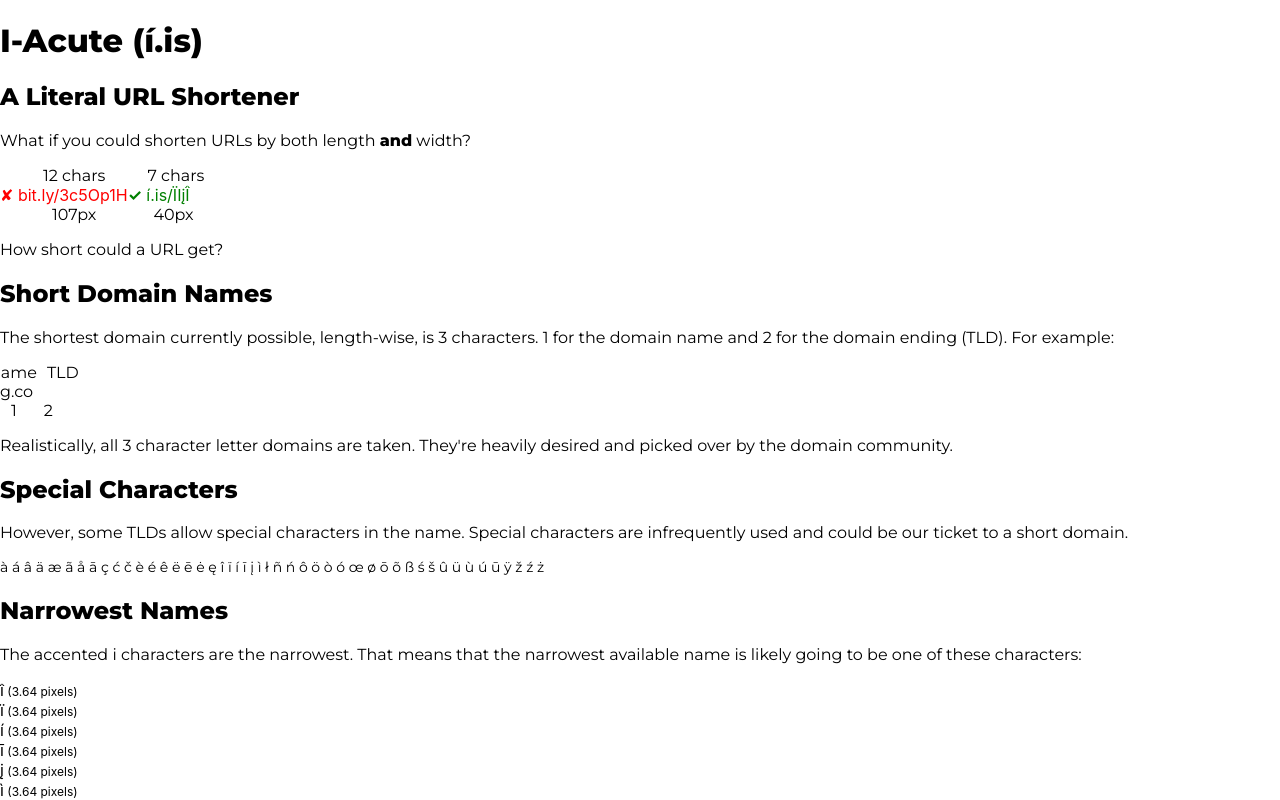
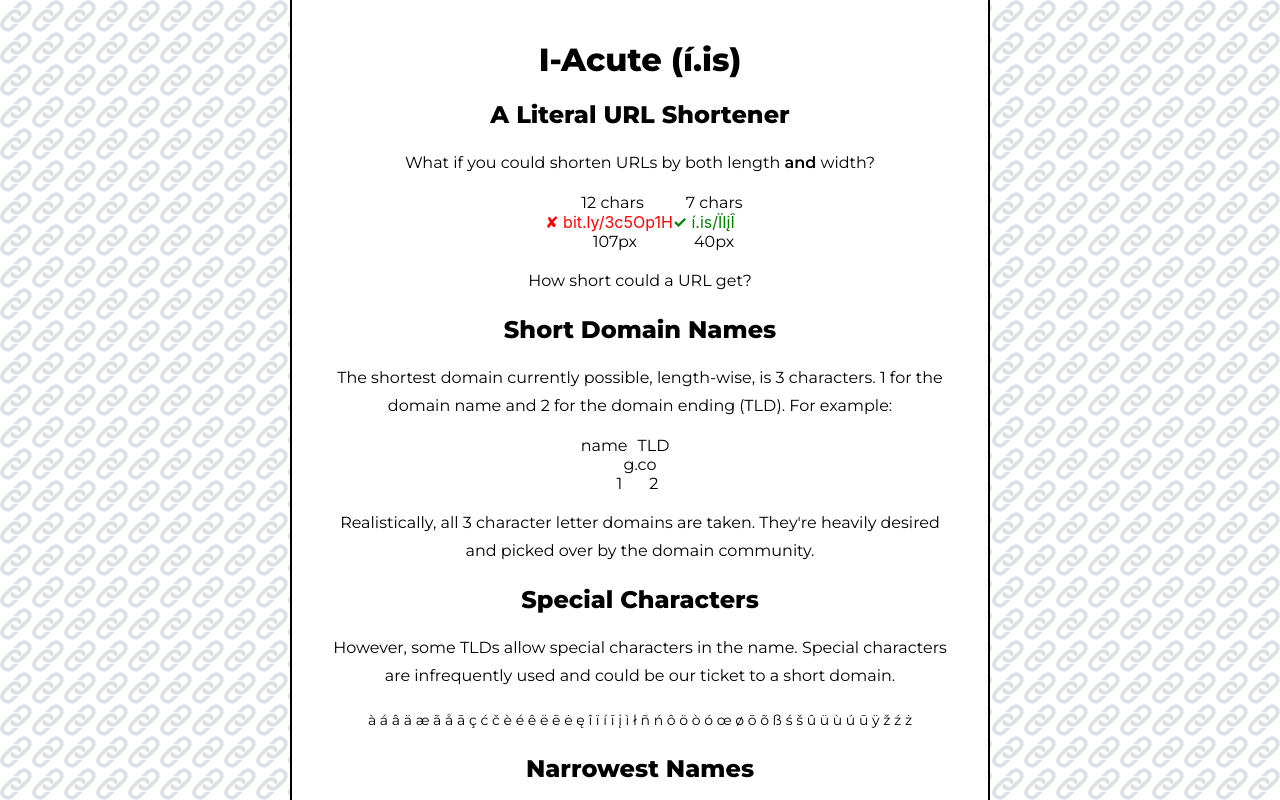
Before and after one commit to csaye/coop.codes, a Next.js app: page /i-acute in a window 1280 px wide. Built offline with nearby package versions, Linux system fonts and the light colour scheme.

Commit message:
Style acute page container.

```diff
--- a/styles/pages/IAcute.module.scss
+++ b/styles/pages/IAcute.module.scss
@@ -0,0 +1,42 @@
+.container {
+  height: 100%;
+  overflow: scroll;
+
+  >.background {
+    z-index: -1;
+    position: fixed;
+    inset: -64px;
+
+    >div {
+      position: absolute;
+      inset: -64px;
+      background: url('/img/link.png') repeat;
+      opacity: 0.3;
+    }
+  }
+
+  .content {
+    background: #fff;
+    padding: 40px;
+    text-align: center;
+    max-width: 700px;
+    margin: 0 auto;
+
+    @media (min-width: 700px) {
+      border-right: 2px solid #000;
+      border-left: 2px solid #000;
+    }
+
+    >h1 {
+      margin-top: 0;
+    }
+
+    >p {
+      line-height: 28px;
+
+      b {
+        font-weight: 600;
+      }
+    }
+  }
+}
```
